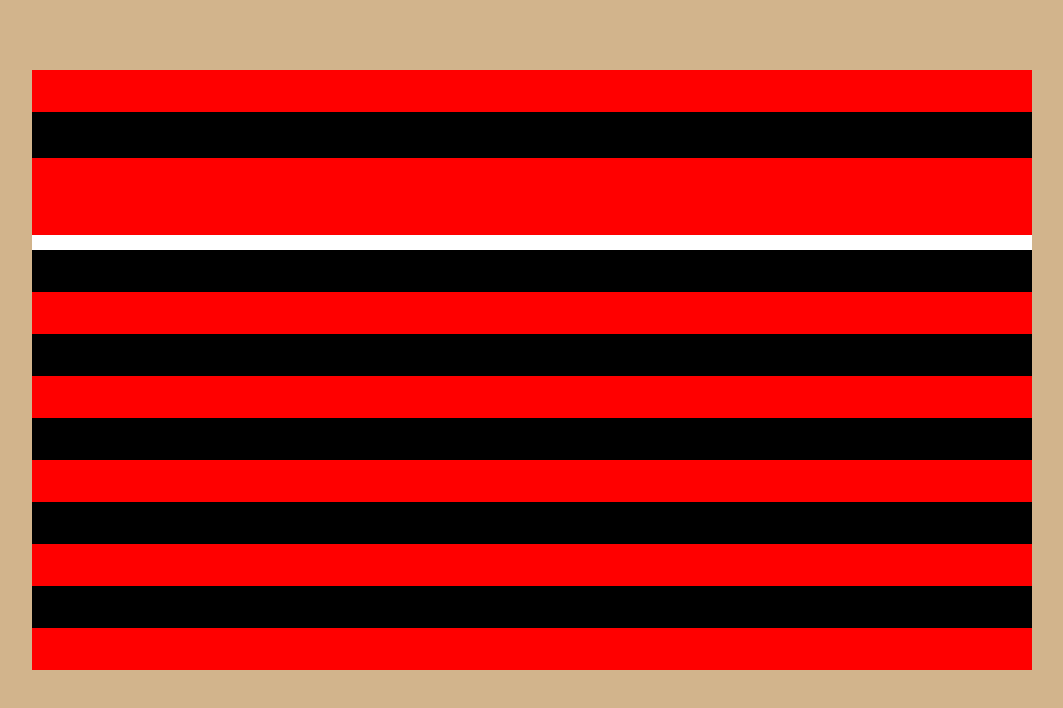
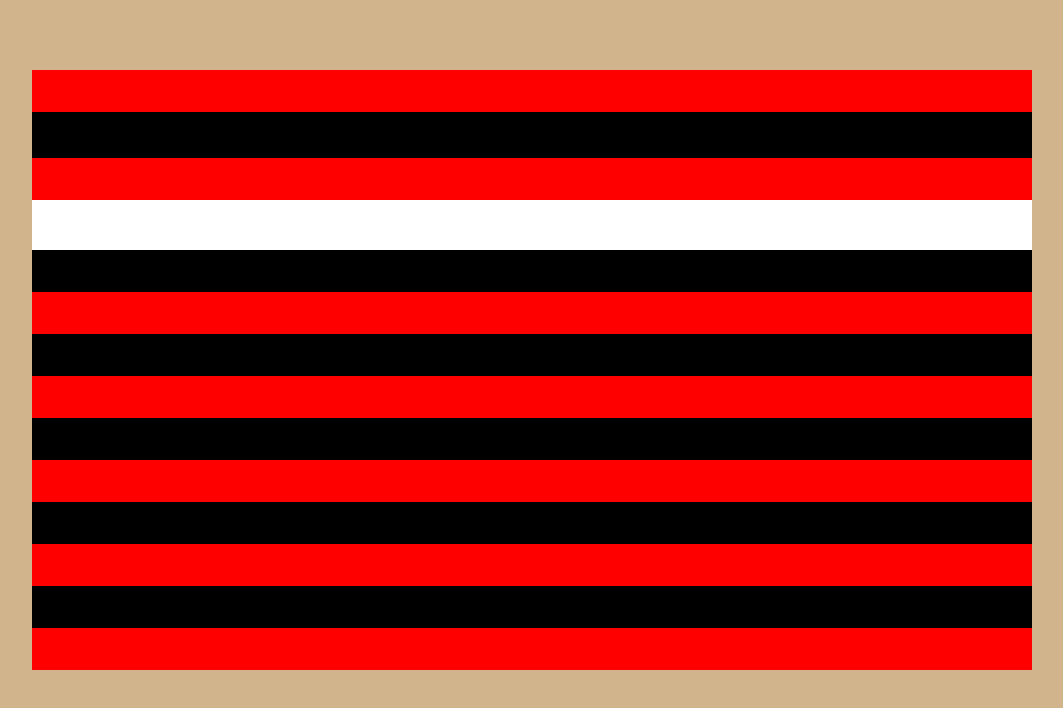
Before and after one commit to metism100/interactive1, a plain HTML site: page flags/national-flag.html in a window 1280 px wide. Shown: the whole page, without its empty margins (168-1231 px from the left). Drawn offline with Linux system fonts and the light colour scheme.

Commit message:
Update national.css

```diff
--- a/flags/css/national.css
+++ b/flags/css/national.css
@@ -34,7 +34,7 @@ body {
   position: absolute;
 }
 #stripe3 {
-  height: 77px;
+  height: 42px;
   width: 1000px;
   background-color: red;
   top: 88px;
```
